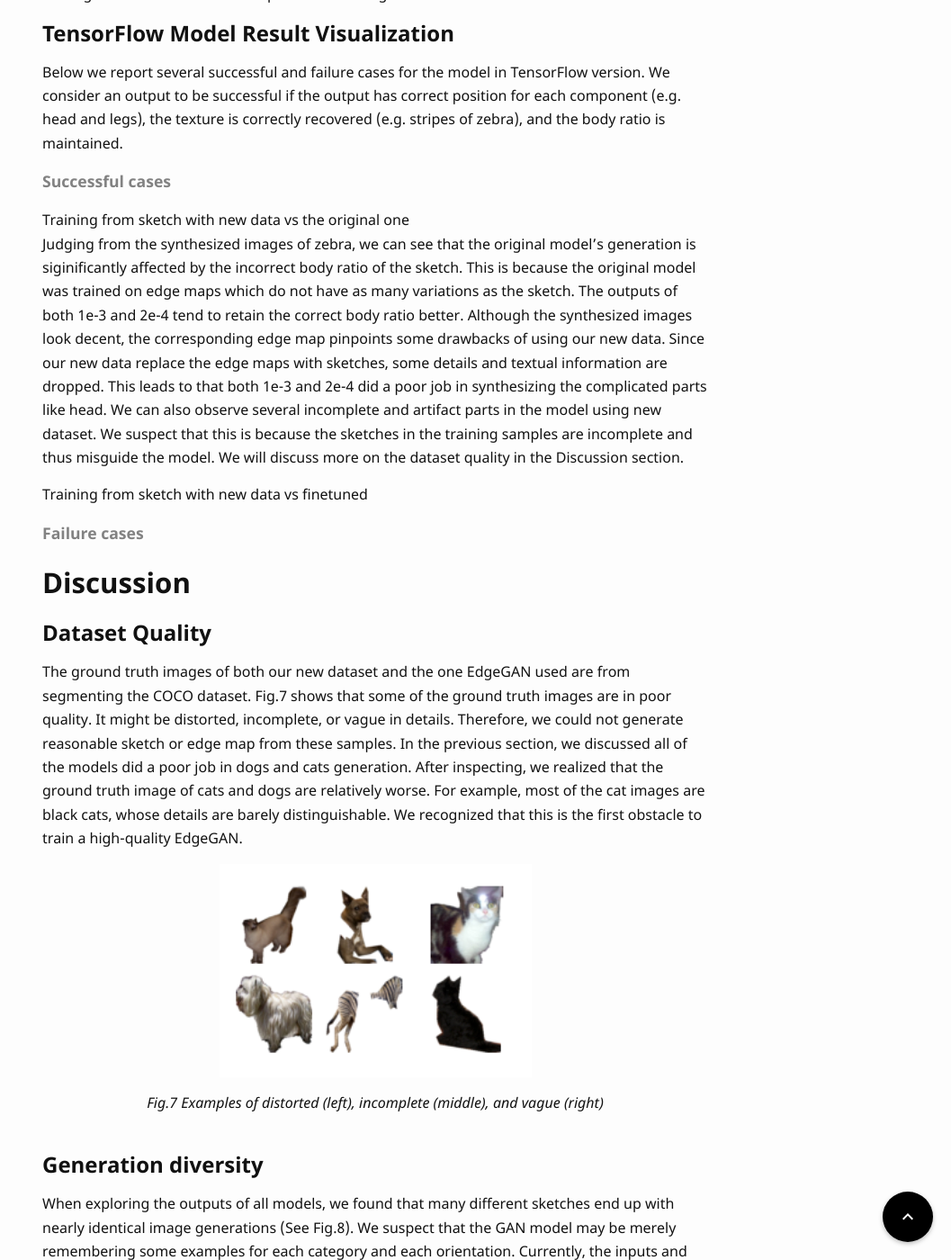
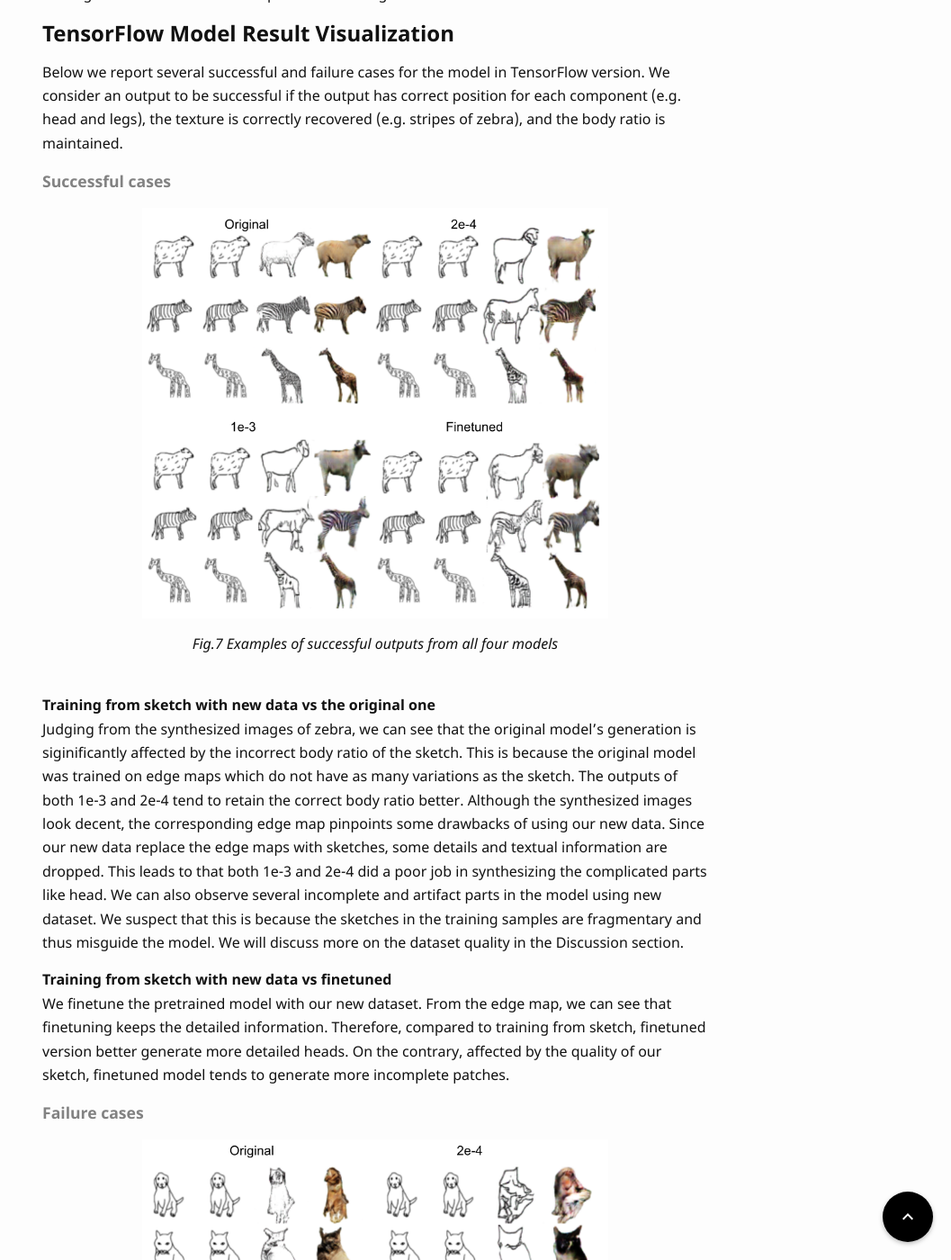
Before and after one commit to UCLAdeepvision/CS269-projects-2022spring, a Jekyll site: the page built from _posts/2022-04-18-team06-object-generation-from-sketch.md, in a window 1280 px wide and 1400 px high, scrolled down 6462 px. Shown: the whole window at 90% size, without its empty margins (223-1280 px from the left). Built offline with Jekyll 4.4.1, drawn with Linux system fonts in a browser that asks for light colours; some web fonts are replaced; comment, search, counter and statistics services are not loaded; some of the changed text lies outside the part shown.

Commit message:
add discussion

```diff
--- a/_posts/2022-04-18-team06-object-generation-from-sketch.md
+++ b/_posts/2022-04-18-team06-object-generation-from-sketch.md
@@ -109,34 +109,53 @@ Below we report several successful and failure cases for the model in TensorFlow
 
 #### Successful cases
 
+![EC-Structure]({{ '/assets/images/06/success.png' | relative_url }})
+{: style="width:70%; margin-left:15%;"}
+<center><i>Fig.7 Examples of successful outputs from all four models</i></center>
+<br>
 
-Training from sketch with new data vs the original one <br>
-Judging from the synthesized images of zebra, we can see that the original model's generation is siginificantly affected by the incorrect body ratio of the sketch. This is because the original model was trained on edge maps which do not have as many variations as the sketch. The outputs of both 1e-3 and 2e-4 tend to retain the correct body ratio better. Although the synthesized images look decent, the corresponding edge map pinpoints some drawbacks of using our new data. Since our new data replace the edge maps with sketches, some details and textual information are dropped. This leads to that both 1e-3 and 2e-4 did a poor job in synthesizing the complicated parts like head. We can also observe several incomplete and artifact parts in the model using new dataset. We suspect that this is because the sketches in the training samples are incomplete and thus misguide the model. We will discuss more on the dataset quality in the Discussion section.
 
-Training from sketch with new data vs finetuned <br>
+**Training from sketch with new data vs the original one** <br>
+Judging from the synthesized images of zebra, we can see that the original model's generation is siginificantly affected by the incorrect body ratio of the sketch. This is because the original model was trained on edge maps which do not have as many variations as the sketch. The outputs of both 1e-3 and 2e-4 tend to retain the correct body ratio better. Although the synthesized images look decent, the corresponding edge map pinpoints some drawbacks of using our new data. Since our new data replace the edge maps with sketches, some details and textual information are dropped. This leads to that both 1e-3 and 2e-4 did a poor job in synthesizing the complicated parts like head. We can also observe several incomplete and artifact parts in the model using new dataset. We suspect that this is because the sketches in the training samples are fragmentary and thus misguide the model. We will discuss more on the dataset quality in the Discussion section.
+
+**Training from sketch with new data vs finetuned** <br>
+We finetune the pretrained model with our new dataset. From the edge map, we can see that finetuning keeps the detailed information. Therefore, compared to training from sketch, finetuned version better generate more detailed heads. On the contrary, affected by the quality of our sketch, finetuned model tends to generate more incomplete patches.
 
 
 #### Failure cases
 
+![EC-Structure]({{ '/assets/images/06/failed.png' | relative_url }})
+{: style="width:70%; margin-left:15%;"}
+<center><i>Fig.8 Examples of failed outputs of all four models</i></center>
+<br>
+
+All four models did a poor job in synthesizing cats and dogs. There are two major reasons for this. First is cats' and dogs' generation requires more detailed information, making it a more difficult task. Second, the ground truth images of cats and dogs are already very poor. The cats and dogs images are much more diverse. Many of them are of weird orientations and poses, making the models fail to learn representative features.
+
+#### FID scores
+
+![EC-Structure]({{ '/assets/images/06/fid.png' | relative_url }})
+{: style="width:70%; margin-left:15%;"}
+<center><i>Table.1 FID scores</i></center>
+Table.1 shows the FID scores of four models. If we train with our new dataset from sketch, the best model 2e-4 is slightly larger than the original one. If we finetune the pretrained model, our new dataset can perform nearly as good as the original one. Although training with our new dataset does not surpass the original result, we have shown that training with sketch is not significantly worse than using edge map. It's noticeble that the ground truth images we used are in poor quality. It may amplify the weakness of using sketches (incomplete or even lack of details). We expect that sketches can perform better with cleaner datasets, which we believe also enhance the quality of the final outputs.
 
 ## Discussion
 
 ### Dataset Quality
 
-The ground truth images of both our new dataset and the one EdgeGAN used are from segmenting the COCO dataset. Fig.7 shows that some of the ground truth images are in poor quality. It might be distorted, incomplete, or vague in details. Therefore, we could not generate reasonable sketch or edge map from these samples. In the previous section, we discussed all of the models did a poor job in dogs and cats generation. After inspecting, we realized that the ground truth image of cats and dogs are relatively worse. For example, most of the cat images are black cats, whose details are barely distinguishable. We recognized that this is the first obstacle to train a high-quality EdgeGAN.
+The ground truth images of both our new dataset and the one EdgeGAN used are from segmenting the COCO dataset. Fig.9 shows that some of the ground truth images are in poor quality. It might be distorted, incomplete, or vague in details. Therefore, we could not generate reasonable sketch from these samples. In the previous section, we discussed all of the models did a poor job in dogs and cats generation. After inspecting, we realized that the ground truth image of cats and dogs are relatively worse. For example, most of the cat images are black cats, whose details are barely distinguishable. We recognized that this is the first obstacle to train a high-quality EdgeGAN.
 
 ![EC-Structure]({{ '/assets/images/06/dataQuality.png' | relative_url }})
 {: style="width:70%; margin-left:15%;"}
-<center><i>Fig.7 Examples of distorted (left), incomplete (middle), and vague (right)</i></center>
+<center><i>Fig.9 Examples of distorted (left), incomplete (middle), and vague (right)</i></center>
 <br>
 
 ### Generation diversity
 
-When exploring the outputs of all models, we found that many different sketches end up with nearly identical image generations (See Fig.8). We suspect that the GAN model may be merely remembering some examples for each category and each orientation. Currently, the inputs and outputs are only in 64*64 resolution, at which we cannot see the detailed difference from images to images. We think it's worthwhile to train the model in higher resolution and justify if the model generation is various enough.
+When exploring the outputs of all models, we found that many different sketches end up with nearly identical image generations (See Fig.10). We suspect that the GAN model may be merely remembering some examples for each category and each orientation. Currently, the inputs and outputs are only in 64*64 resolution, at which we cannot see the detailed difference from images to images. We think it's worthwhile to train the model in higher resolution and justify if the model generation is various enough.
 
 ![EC-Structure]({{ '/assets/images/06/similar.png' | relative_url }})
 {: style="width:70%; margin-left:15%;"}
-<center><i>Fig.8 Similar outputs w.r.t different sketches</i></center>
+<center><i>Fig.10 Similar outputs w.r.t different sketches</i></center>
 <br>
 
 ### PyTorch Reimplementation Takeaways
```
Also changed, not shown: assets/images/06/failed.png (added), assets/images/06/fid.png (added), assets/images/06/success.png (added).
